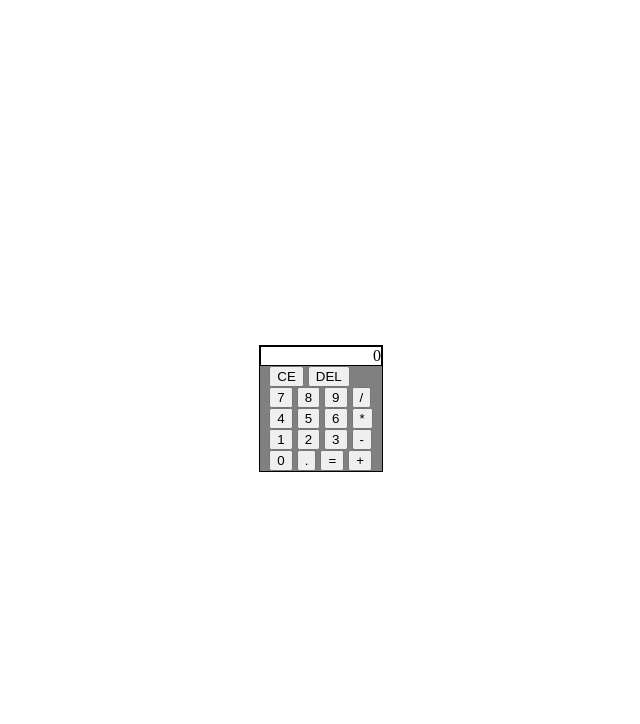
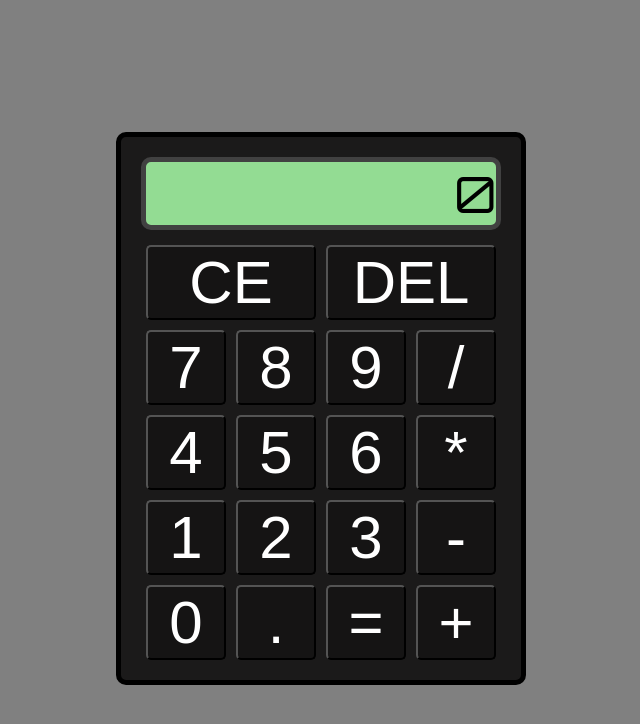
Before and after one commit to leosenff/calculator, a plain HTML site: page index.html in a window 1280 px wide. Shown: the whole page, without its empty margins (319-959 px from the left). Drawn offline with Linux system fonts and the light colour scheme.

Commit message:
Add more styles and small changes in backspace

```diff
--- a/index.html
+++ b/index.html
@@ -5,6 +5,7 @@
     <meta name="viewport" content="width=device-width, initial-scale=1.0">
     <title>Calculator</title>
     <link rel="stylesheet" href="styles.css">
+    <link href='https://fonts.googleapis.com/css?family=Orbitron' rel='stylesheet' type='text/css'>
 </head>
 <body>
     <div class="calculator">
--- a/script.js
+++ b/script.js
@@ -64,9 +64,9 @@ function operate(num1, num2, operate){
 
 for (let btn of btnNumbers){
     btn.addEventListener('click', () => {
-        if (num1.length <= 12 && operator == ""){
-            if (num1.length === 12){
-                display.textContent = "Number is too big";
+        if (num1.length <= 9 && operator == ""){
+            if (num1.length === 8){
+                display.textContent = "Num is too big";
                 num1 = "";
             } else {
                 num1 += btn.value;
@@ -74,8 +74,8 @@ for (let btn of btnNumbers){
                 display.textContent = num1;
             }
         } else if (num1 !== "" && operator !== "") {
-            if (num2.length === 12){
-                display.textContent = "Number is too big";
+            if (num2.length === 8){
+                display.textContent = "Num is too big";
                 num2 = "";
             } else {
                 num2 += btn.value;
@@ -146,14 +146,21 @@ backspace.addEventListener('click', () => {
 });
 
 function deleteNum(){
+
     if (currentNum == num1 && operator == ""){
         num1 = num1.slice(0, -1);
         currentNum = num1;
         display.textContent = num1;
+        if (num1 == ""){
+            display.textContent = 0;
+        }
     } else if (currentNum == num2){
         num2 = num2.slice(0, -1);
         currentNum = num2;
         display.textContent = num2;
+        if (num2 == ""){
+            display.textContent = 0;
+        }
     }
 
 }
--- a/styles.css
+++ b/styles.css
@@ -3,26 +3,53 @@ body{
     display: flex;
     justify-content: center;
     align-items: center;
-  }
+    background-color: grey;
+}
+
+button {
+    border-radius: 5px;
+    background: rgb(21, 20, 20);
+    color: white;
+    font-size: 60px;
+    width: 80px;
+    cursor: pointer;
+}
+
+.layer{
+    display: flex;
+    gap: 10px;
+}
+
+.clear-btn,
+.backspace{
+    flex: 1;
+}
 
 .calculator {
     display: flex;
     flex-direction: column;
     justify-content: center;
     align-items: center;
-    background-color: grey;
-    border: 1px solid black;
-
+    background-color: rgb(27, 26, 26);
+    border: 5px solid rgb(0, 0, 0);
+    padding: 20px;
+    border-radius: 10px;
 }
 
 .display {
-    border: 1px solid black;
-    background: white;
-    width: 120px;
-    height: 18px;
+    font:'digital-clock-font';
+    border: 5px solid rgb(65, 65, 65);
+    background: rgb(147, 220, 147);
+    width: 350px;
     text-align: end;
+    font-family: 'Orbitron', sans-serif;
+    font-size: 50px;
+    margin-bottom: 15px;
+    border-radius: 10px;
 }
 
 .keyboard{
-
+    display: flex;
+    flex-direction: column;
+    gap: 10px;
 }
```
